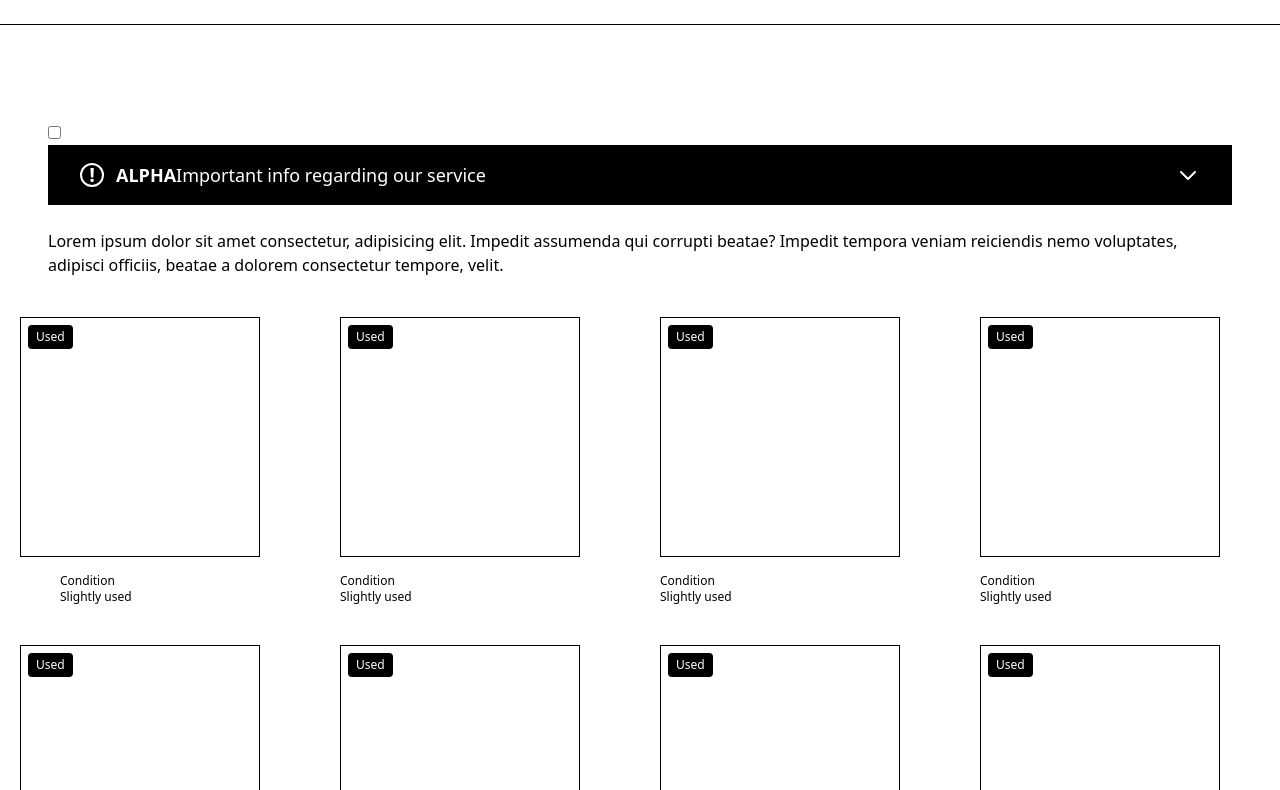
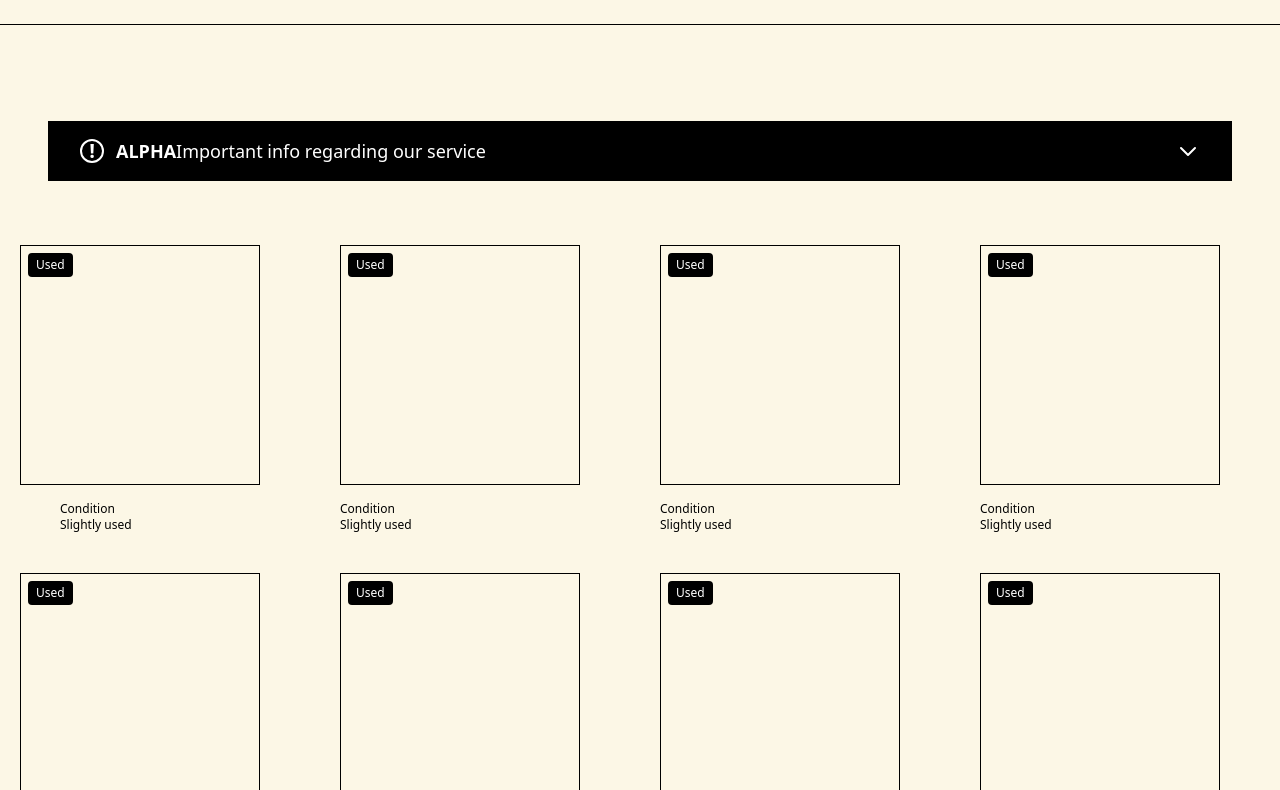
Before and after one commit to BoomBunnyBoss/VooDoo_Test, a website: page index.html in a window 1280 px wide. Shown: the part 168-958 px from the top of the page. Drawn offline with nearby package versions, Linux system fonts and the light colour scheme; the site is published under a folder, as on GitHub Pages, so addresses that start at the root find nothing; no server answers.

Commit message:
jange html

```diff
--- a/index.html
+++ b/index.html
@@ -4,7 +4,7 @@
     <meta charset="UTF-8">
     <meta http-equiv="X-UA-Compatible" content="IE=edge">
     <meta name="viewport" content="width=device-width, initial-scale=1.0">
-    <link href="/dist/output.css" rel="stylesheet">
+    <link href="./dist/output.css" rel="stylesheet">
     <link href="https://cdn.jsdelivr.net/npm/tailwindcss@2.2.19/dist/tailwind.min.css" rel="stylesheet">
     <title>VooDoo Test</title>
 </head>
--- a/tailwind.config.js
+++ b/tailwind.config.js
@@ -1,6 +1,6 @@
 /** @type {import('tailwindcss').Config} */
 module.exports = {
-  content: ["./index.html"],
+  content: ["/index.html"],
   extend: {
     maxHeight: {
       '0': '0',
```
